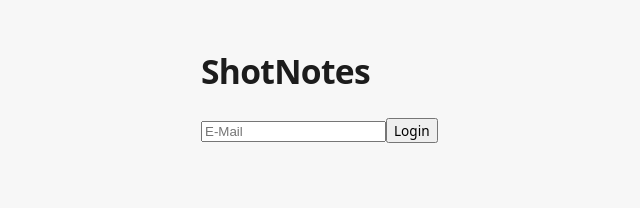
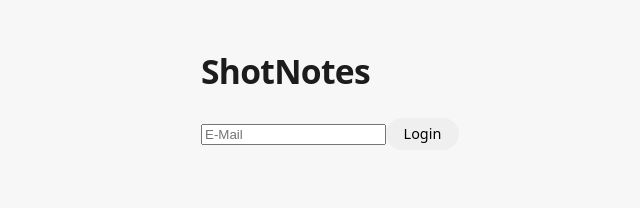
Before and after one commit to Esbree/shotnotes, a React (Vite) app: page / in a window 1280 px wide. Shown: the top 208 px of the page, without its empty margins (91-731 px from the left). Built offline with nearby package versions, Linux system fonts and the light colour scheme.

Commit message:
feat: unify button styles

```diff
--- a/src/App.jsx
+++ b/src/App.jsx
@@ -77,11 +77,15 @@ function App() {
             value={email}
             onChange={(e) => setEmail(e.target.value)}
           />
-          <button onClick={signIn}>Login</button>
+          <button onClick={signIn} className="button">
+            Login
+          </button>
         </>
       ) : (
         <>
-          <button onClick={signOut}>Logout</button>
+          <button onClick={signOut} className="button">
+            Logout
+          </button>
 
           <ReferenceForm
             values={formValues}
--- a/src/components/ReferenceForm.jsx
+++ b/src/components/ReferenceForm.jsx
@@ -93,7 +93,7 @@ function ReferenceForm({
       <div style={{ display: "flex", gap: "0.5rem" }}>
         <button
           type="submit"
-          className={`button-primary ${justSaved ? "is-success" : ""}`}
+          className={`button button--primary ${justSaved ? "is-success" : ""}`}
           disabled={isSaving || !values.link || !isDirty}
         >
           <span className="label">Speichern</span>
--- a/src/components/ReferenceItem.jsx
+++ b/src/components/ReferenceItem.jsx
@@ -15,11 +15,17 @@ function ReferenceItem({ refData, onEdit, onDelete, isEditing }) {
       <br />
 
       <div style={{ display: "flex", gap: "0.5rem", marginTop: "0.5rem" }}>
-        <button onClick={() => onEdit(refData)} className="button-secondary">
+        <button
+          onClick={() => onEdit(refData)}
+          className="button button--secondary"
+        >
           Ändern
         </button>
 
-        <button onClick={() => onDelete(refData.id)} className="delete-button">
+        <button
+          onClick={() => onDelete(refData.id)}
+          className="button button--danger"
+        >
           Löschen
         </button>
       </div>
--- a/src/main.css
+++ b/src/main.css
@@ -95,107 +95,116 @@ em {
 }
 
 /* =========================
-   Buttons
+   Buttons (Unified System)
 ========================= */
 
-button {
+/* ---- Base Button (DNA) ---- */
+.button {
   font-family: inherit;
-  font-size: 0.85rem;
+  font-size: 0.9rem;
+  font-weight: 500;
+  line-height: 1;
+  padding: 0.55rem 1.1rem;
+
+  border-radius: 999px;
+  border: none;
+
   cursor: pointer;
-  transition: transform 80ms ease, box-shadow 120ms ease,
-    background-color 120ms ease;
+  user-select: none;
+  white-space: nowrap;
+
+  display: inline-flex;
+  align-items: center;
+  justify-content: center;
+  gap: 0.4rem;
+
+  transition: transform 80ms cubic-bezier(0.2, 0.8, 0.2, 1),
+    box-shadow 120ms ease, background-color 120ms ease, color 120ms ease;
 }
 
-/* Press / Tap feedback (Apple-like) */
-button:active {
+/* Press / Tap feedback */
+.button:active {
   transform: scale(0.96);
 }
 
+/* Disabled */
+.button:disabled {
+  opacity: 0.5;
+  cursor: not-allowed;
+  transform: none;
+}
+
+/* ---- Variants ---- */
+
 /* Primary (Save) */
-.button-primary {
+.button--primary {
   background: linear-gradient(180deg, #3b82f6, #2563eb);
   color: white;
-  border: none;
-  padding: 0.5rem 1rem;
-  border-radius: 999px;
   box-shadow: 0 4px 10px rgba(37, 99, 235, 0.25);
 }
 
-.button-primary:hover {
+.button--primary:hover {
   box-shadow: 0 6px 14px rgba(37, 99, 235, 0.3);
 }
 
-.button-primary:active {
+.button--primary:active {
   transform: scale(0.95);
   box-shadow: 0 2px 6px rgba(37, 99, 235, 0.35);
 }
 
-/* Primary (Save) success morph */
-.button-primary.is-success {
+/* Success morph */
+.button--primary.is-success {
   background: linear-gradient(180deg, #22c55e, #16a34a);
   box-shadow: 0 4px 10px rgba(34, 197, 94, 0.35);
 }
 
-.button-primary.is-success:active {
-  transform: scale(0.96);
-}
-
-/* Secondary (Edit) */
-.button-secondary {
+/* Secondary (Edit / Logout) */
+.button--secondary {
   background-color: rgba(255, 255, 255, 0.7);
+  color: #1c1c1c;
   border: 1px solid #e5e7eb;
-  color: #1c1c1c;
-  padding: 0.55rem 1.05rem;
-  font-size: 0.9rem;
-  border-radius: 999px;
   backdrop-filter: blur(6px);
 }
 
-.button-secondary:hover {
+.button--secondary:hover {
   background-color: #f8fafc;
 }
 
-.button-secondary:active {
+.button--secondary:active {
   transform: scale(0.97);
 }
 
 /* Destructive (Delete) */
-.delete-button {
+.button--danger {
   background-color: transparent;
   color: #dc2626;
-  border: none;
-  padding: 0.45rem 0.9rem;
-  border-radius: 999px;
 }
 
-.delete-button:hover {
+.button--danger:hover {
   background-color: #fee2e2;
 }
 
-.delete-button:active {
+.button--danger:active {
   transform: scale(0.97);
 }
 
-/* ===== Save Button Morph ===== */
-
-.button-primary {
+/* ---- Save Button Morph ---- */
+.button--primary {
   position: relative;
   overflow: hidden;
 }
 
-/* Text + Icon Wrapper */
-.button-primary .label {
+.button--primary .label {
   display: inline-block;
   transition: opacity 120ms ease, transform 120ms ease;
 }
 
-.button-primary.is-success .label {
+.button--primary.is-success .label {
   opacity: 0;
   transform: translateY(-6px);
 }
 
-/* Checkmark */
-.button-primary .check {
+.button--primary .check {
   position: absolute;
   inset: 0;
   display: flex;
@@ -207,7 +216,7 @@ button:active {
   transition: opacity 120ms ease, transform 160ms cubic-bezier(0.2, 0.8, 0.2, 1);
 }
 
-.button-primary.is-success .check {
+.button--primary.is-success .check {
   opacity: 1;
   transform: scale(1);
 }
```
